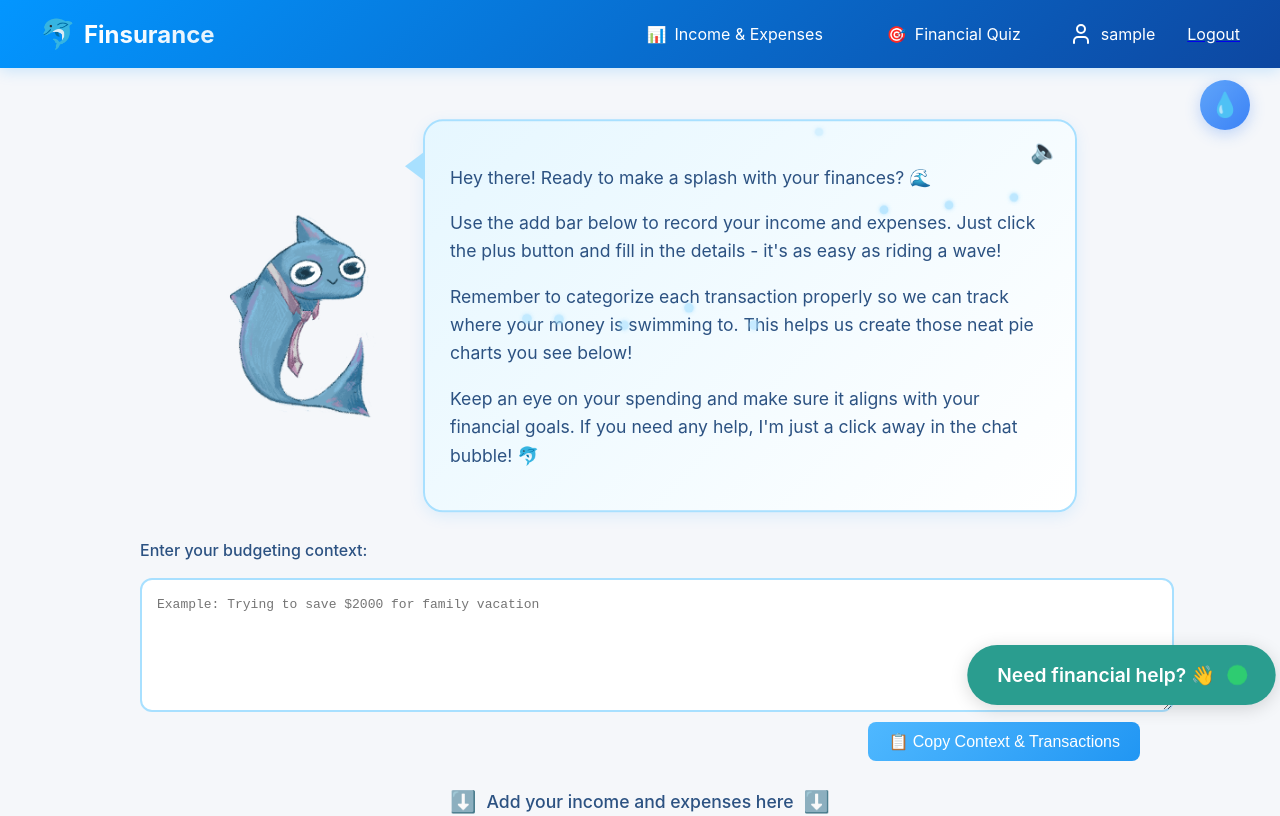
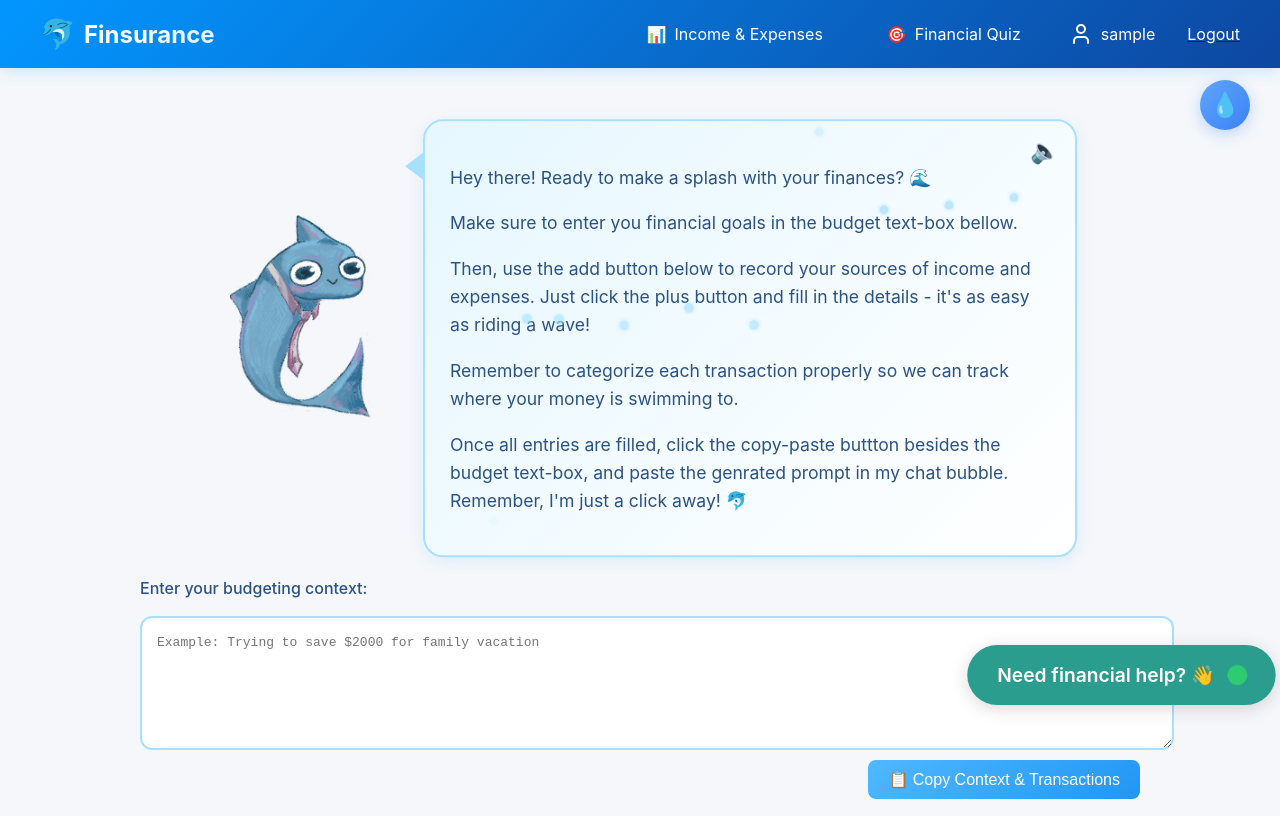
Before and after one commit to SophiaClifton/hashbrown-app, a React (Create React App) app: page /income_and_expenses in a window 1280 px wide. Shown: the top 816 px of the page. Built offline with nearby package versions, Linux system fonts and the light colour scheme; no server answers; sample sign-in values are in the browser's storage.

Commit message:
edited some text in expense page

```diff
--- a/src/components/but.tsx
+++ b/src/components/but.tsx
@@ -21,6 +21,7 @@ const RequestButton: React.FC<ButtonProps> = ({ onAddTransaction }) => {
     const [category, setCategory] = useState<string>('personal');
     const [amount, setAmount] = useState<number | string>('');
     const [formVisible, setFormVisible] = useState<boolean>(false);
+    const [error, setError] = useState<string | null>(null);
 
     // Move styles inside component to access formVisible state
     const containerStyle: React.CSSProperties = {
@@ -65,6 +66,12 @@ const RequestButton: React.FC<ButtonProps> = ({ onAddTransaction }) => {
     };
 
     const handleButtonClick = async () => {
+        if (!inputValue.trim() || !category || amount === '' || Number(amount) <= 0) {
+            setError('All fields must be filled, and the amount must be greater than 0.');
+            return;
+        }
+
+        setError(null); // Clear previous errors
         const newTransaction: Transaction = {
             id: Date.now().toString(),
             type: type as 'income' | 'expense',
@@ -103,6 +110,7 @@ const RequestButton: React.FC<ButtonProps> = ({ onAddTransaction }) => {
         setType('expense');
         setCategory('personal');
         setAmount('');
+        setError(null);
     };
 
     return (
@@ -143,7 +151,7 @@ const RequestButton: React.FC<ButtonProps> = ({ onAddTransaction }) => {
                         type="number"
                         value={amount}
                         onChange={(e) => setAmount(e.target.value)}
-                        placeholder="Amount"
+                        placeholder="Monthly amount"
                     />
                     <button
                         onClick={handleButtonClick}
--- a/src/pages/Income_and_expenses.tsx
+++ b/src/pages/Income_and_expenses.tsx
@@ -41,11 +41,9 @@ const Income_and_expenses: React.FC = () => {
         setIsReading(true);
         const message = `Hey there! Ready to make a splash with your finances? 🌊
 
-        Use the add bar below to record your income and expenses. Just click the plus button and fill in the details - it's as easy as riding a wave!
+        Make sure to enter you financial goals in the budget text-box bellow. Then, use the add button below to record your sources of income and expenses. Just click the plus button and fill in the details - it's as easy as riding a wave!
 
-        Remember to categorize each transaction properly so we can track where your money is swimming to. This helps us create those neat pie charts you see below!
-
-        Keep an eye on your spending and make sure it aligns with your financial goals. If you need any help, I'm just a click away in the chat bubble! 🐬`;
+        Remember to categorize each transaction properly so we can track where your money is swimming to. Once all entries are filled, click the copy-paste buttton besides the budget text-box, and paste the genrated prompt in my chat bubble. Remember, I'm just a click away! 🐬`;
 
         const utterance = new SpeechSynthesisUtterance(message);
         utterance.onend = () => setIsReading(false);
@@ -106,9 +104,10 @@ const Income_and_expenses: React.FC = () => {
                             <div className="water-drop"></div>
                         </div>
                         <p>Hey there! Ready to make a splash with your finances? 🌊</p>
-                        <p>Use the add bar below to record your income and expenses. Just click the plus button and fill in the details - it's as easy as riding a wave!</p>
-                        <p>Remember to categorize each transaction properly so we can track where your money is swimming to. This helps us create those neat pie charts you see below!</p>
-                        <p>Keep an eye on your spending and make sure it aligns with your financial goals. If you need any help, I'm just a click away in the chat bubble! 🐬</p>
+                        <p>Make sure to enter you financial goals in the budget text-box bellow.</p>
+                        <p>Then, use the add button below to record your sources of income and expenses. Just click the plus button and fill in the details - it's as easy as riding a wave!</p>
+                        <p>Remember to categorize each transaction properly so we can track where your money is swimming to.</p>
+                        <p> Once all entries are filled, click the copy-paste buttton besides the budget text-box, and paste the genrated prompt in my chat bubble. Remember, I'm just a click away! 🐬</p>
                     </div>
                 </div>
                 <div className="context-input-container">
```
